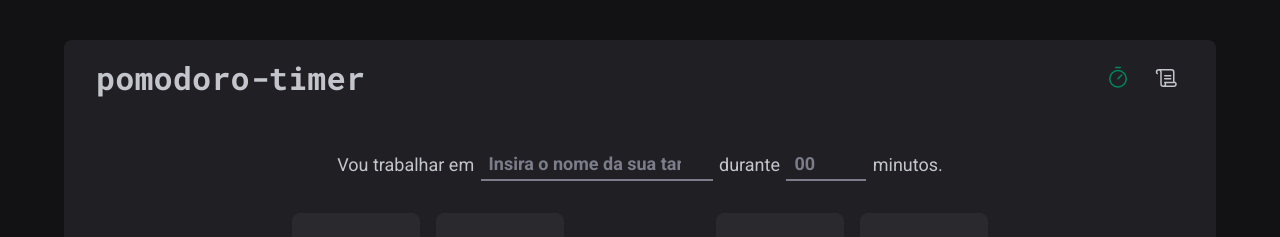
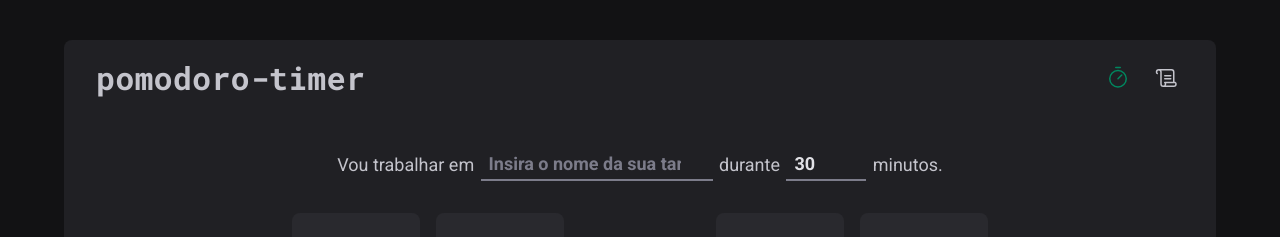
Before and after one commit to ItanuRomero/pomodoro-timer, a React (Vite) app: page / in a window 1280 px wide. Shown: the top 237 px of the page. Built offline with nearby package versions, Linux system fonts and the light colour scheme.

Commit message:
feat: use zod to infer values of form

```diff
--- a/src/pages/Home/index.tsx
+++ b/src/pages/Home/index.tsx
@@ -13,19 +13,20 @@ import { useForm } from 'react-hook-form'
 import * as zod from 'zod'
 import { zodResolver } from '@hookform/resolvers/zod'
 
-type FormValues = {
-  subject: string
-  minutes: number
-}
-
 const newCycleValidationSchema = zod.object({
   subject: zod.string().min(1, 'A tarefa não pode estar em branco'),
   minutes: zod.number().min(5).max(50),
 })
 
+type FormValues = zod.infer<typeof newCycleValidationSchema>
+
 export function Home() {
   const { register, handleSubmit, watch } = useForm<FormValues>({
     resolver: zodResolver(newCycleValidationSchema),
+    defaultValues: {
+      subject: '',
+      minutes: 30,
+    },
   })
 
   function handleFormSubmit(data: FormValues) {
```
